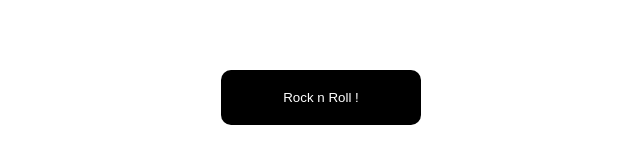
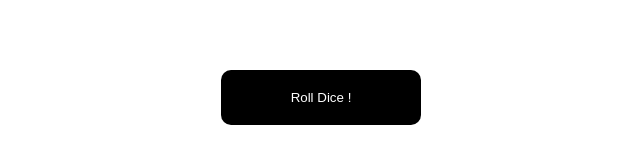
Before and after one commit to neeerajtk/create-react, a React (Create React App) app in the folder dice/dice/: page / in a window 1280 px wide. Shown: the part 230-394 px from the top of the page, without its empty margins (319-959 px from the left). Built offline with nearby package versions, Linux system fonts and the light colour scheme.

Commit message:
button features added

```diff
--- a/dice/dice/src/RollDice.js
+++ b/dice/dice/src/RollDice.js
@@ -10,13 +10,16 @@ class RollDice extends Component{
 
     constructor(props){
         super(props);
-        this.state={die1: 'one', die2: 'one'};
+        this.state={die1: 'one', die2: 'one', rolling: false};
         this.roll=this.roll.bind(this);
     }
     roll(e){
         let newDie1 = this.props.sides[Math.floor(Math.random()*6)];
         let newDie2 = this.props.sides[Math.floor(Math.random()*6)];
-        this.setState({die1: newDie1,die2: newDie2});
+        this.setState({die1: newDie1,die2: newDie2, rolling: true});
+        setTimeout(()=>{
+            this.setState({rolling: false});
+        },1000);
     }
 
     render(){
@@ -27,7 +30,9 @@ class RollDice extends Component{
             <Die face={this.state.die2} />
             </div>
             <br/>
-            <button onClick={this.roll}>Rock n Roll ! </button>
+            <button onClick={this.roll} disabled={this.state.rolling}>
+                {this.state.rolling?'Rolling ! ': 'Roll Dice !'  }
+            </button>
         </div>
         )
     }
```
